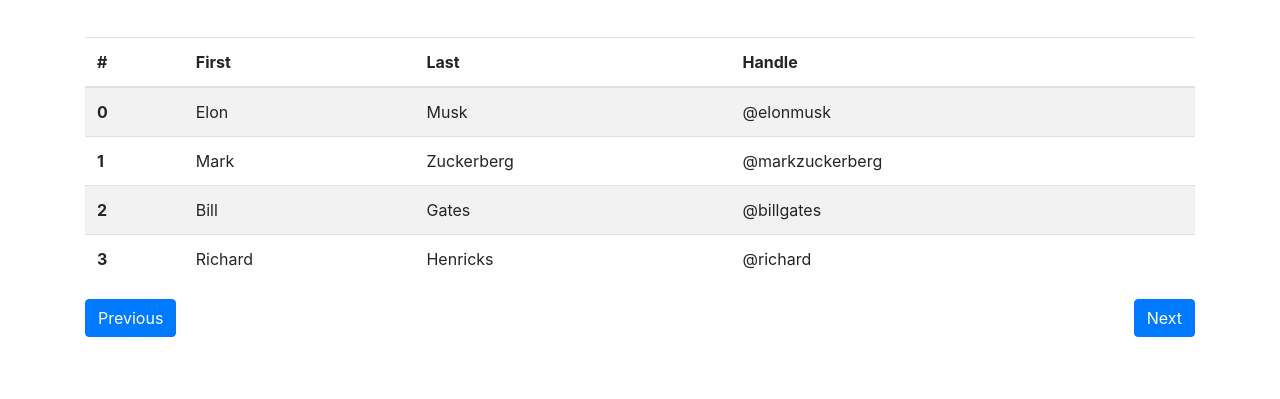
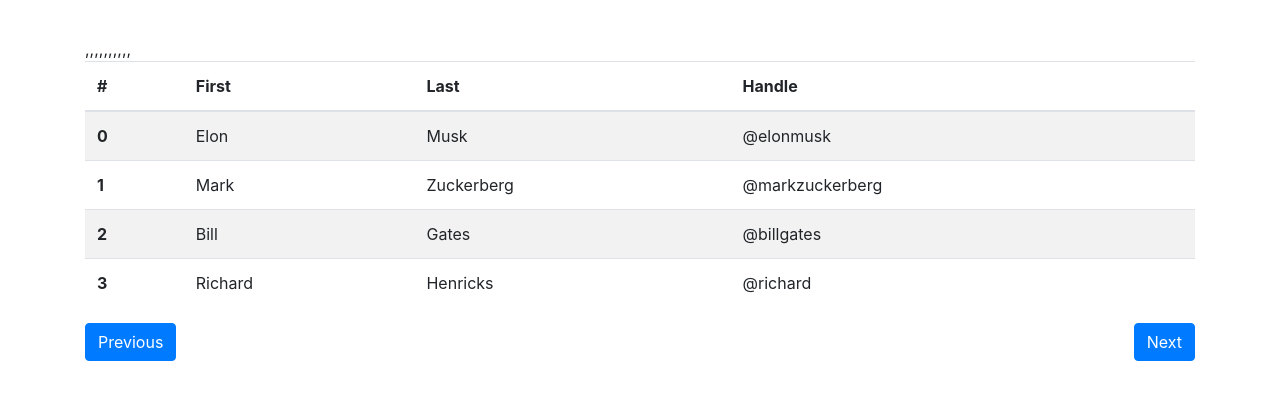
Before and after one commit to ashutosh-bhardwaj/Learn-Js, a plain HTML site: page plugin/index.html in a window 1280 px wide. Shown: the part 91-490 px from the top of the page. Drawn offline with nearby package versions, Linux system fonts and the light colour scheme.

Commit message:
Add Table plugin

```diff
--- a/plugin/index.css
+++ b/plugin/index.css
@@ -11,3 +11,7 @@ main h1 {
     display: flex;
     justify-content: space-between;
 }
+
+.margin-bottom-60 {
+    margin-bottom: 60px;
+}
--- a/plugin/index.html
+++ b/plugin/index.html
@@ -15,21 +15,7 @@
         <main>
             <h1>Dynamic Table</h1>
         </main>
-        <div class="table-container">
-            <table class="table table-striped">
-                <thead id="table-head">
-                </thead>
-                <tbody id="table-body">
-                </tbody>
-              </table>
-              <div class="center">
-                  <button class="btn btn-primary">
-                      Previous
-                  </button>
-                  <button class="btn btn-primary">
-                      Next
-                  </button>
-              </div>
+        <div id="table" class="table-container">
         </div>
     </div>
 
--- a/plugin/index.js
+++ b/plugin/index.js
@@ -5,35 +5,85 @@ const ROWS = [
     ['Mark', 'Zuckerberg', '@markzuckerberg'],
     ['Bill', 'Gates', '@billgates'],
     ['Richard', 'Henricks', '@richard'],
+    ['Ashutosh', 'Musk', '@elonmusk'],
+    ['Vaibhav', 'Zuckerberg', '@markzuckerberg'],
+    ['Shubham', 'Gates', '@billgates'],
+    ['Satyam', 'Henricks', '@richard'],
+    ['Shivam', 'Musk', '@elonmusk'],
+    ['Sundarm', 'Zuckerberg', '@markzuckerberg'],
+    ['Mike', 'Gates', '@billgates'],
+    ['Ross', 'Henricks', '@richard'],
+    ['Shivam', 'Musk', '@elonmusk'],
+    ['Rossy', 'Zuckerberg', '@markzuckerberg'],
+    ['Sweety', 'Gates', '@billgates'],
+    ['Ridhima', 'Henricks', '@richard'],
 ];
+let start = 0;
 
-function updateTableHead(tableHead, list) {
-    const head = document.querySelector(tableHead);
-    const row = createHead(list);
-    head.innerHTML = row;
+function TableMaker(id, data) {
+    const { head , rows } = data;
+    const NUMBERS_OF_ROWS = 4;
+    const MAX = rows.length;
+    const MIN = 0;
+
+
+    this.render = () => {
+        const panel = ` <div class="center margin-bottom-60">
+                        <button class="btn btn-primary" onclick="myTable.previous()">
+                            Previous
+                        </button>
+                        <button class="btn btn-primary" onclick="myTable.next()">
+                            Next
+                        </button>
+                    </div>`;
+
+        const tableHead = createTableHead(head);
+        const tableBody = createTableBody(rows.slice(start, start + NUMBERS_OF_ROWS));
+        const table = `<table class="table table-striped">
+                            <thead> ${tableHead} </thead>
+                            <tbody> ${tableBody} </tbody>
+                        </table>`;
+        const div = document.getElementById(id);
+        div.innerHTML = table + panel;
+    }
+
+    this.next = () => {
+        console.log('Clicked Next');
+        if (start < MAX -  NUMBERS_OF_ROWS) {
+            start += NUMBERS_OF_ROWS;
+        } else {
+            console.log(`Can't go beyond ${MAX}`);
+        }
+        this.render();
+    }
+
+    this.previous = () => {
+        console.log('Clicked Previous');
+        if (start -  NUMBERS_OF_ROWS  >= MIN) {
+            start -= NUMBERS_OF_ROWS;
+        } else {
+            console.log(`Can't go beyond ${MIN}`);
+        }
+        this.render();
+    }
+
+    this.render();
 }
 
-function createHead(list) {
+
+function createTableHead(list) {
     return (`
     <tr>
         <th scope="col">#</th>
-        <th scope="col">${list[0]}</th>
-        <th scope="col">${list[1]}</th>
-        <th scope="col">${list[2]}</th>
+        ${list.map( v => `<th scope="col">${v}</th>`)}
     </tr>
     `);
-}
-
-function updateTableBody(tableId, list) {
-    const tableBody = document.querySelector(tableId);
-    const rows = createTableBody(list);
-    tableBody.innerHTML = rows;
 }
 
 function createTableBody(list) {
     let rows = '';
     for(i in list) {
-        rows += createRow(i, list[i]);
+        rows += createRow(start + Number(i), list[i]);
     }
     return rows;
 }
@@ -42,12 +92,14 @@ function createRow(index, values) {
    return (
     `<tr>
         <th scope="row">${index}</th>
-        <td>${values[0]}</td>
-        <td>${values[1]}</td>
-        <td>${values[2]}</td>
+        ${values.map((v) => `<td>${v}</td>`)}
     </tr>`
     );
 }
 
-updateTableHead('#table-head', HEADINGS);
-updateTableBody('#table-body', ROWS);
+const data = {
+    head: HEADINGS,
+    rows: ROWS
+};
+
+const myTable = new TableMaker('table', data);
```
